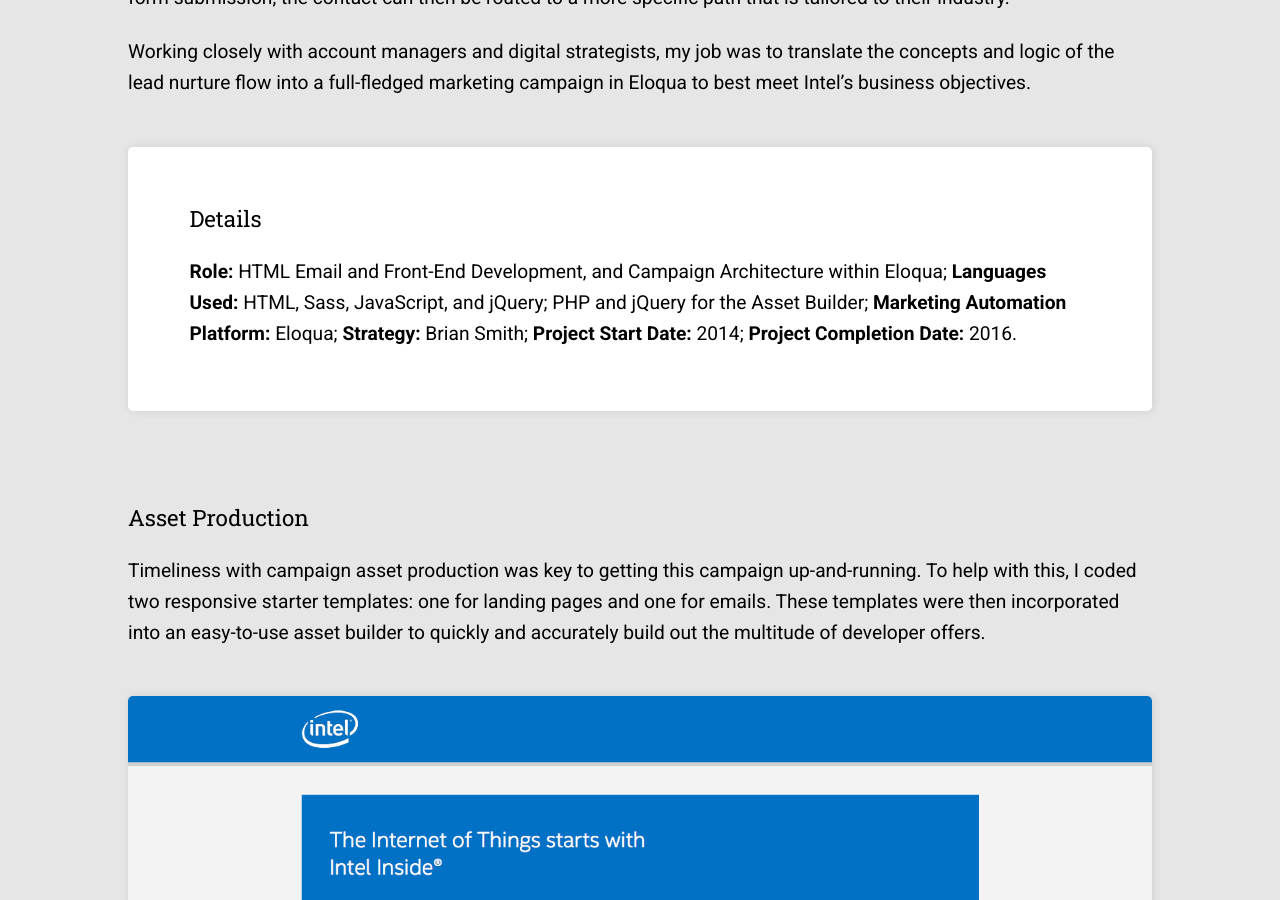
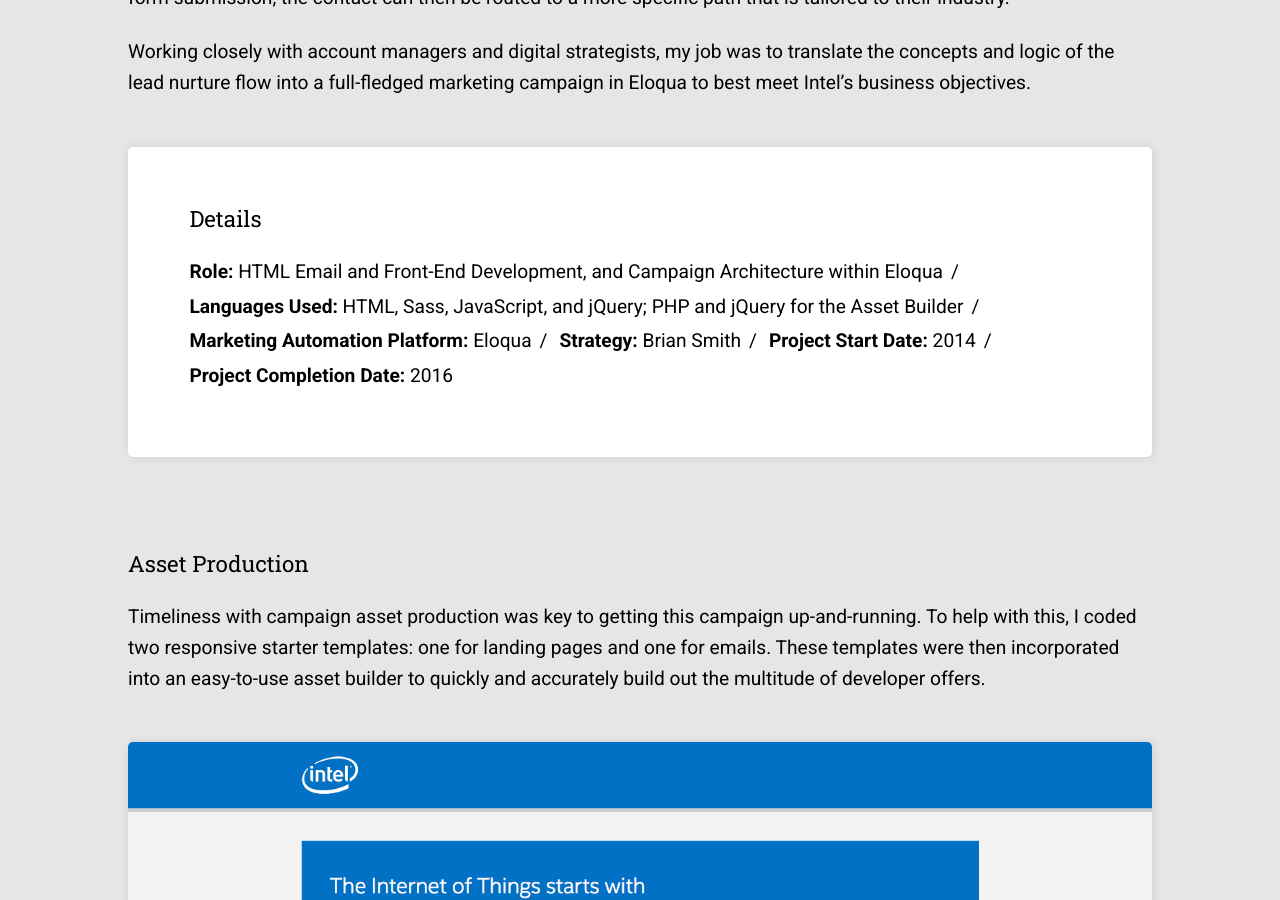
Before and after one commit to mattdavidlucas/mattdavidlucas.github.io, a Jekyll site: the page built from intel-nurture-campaign.html, in a window 1280 px wide and 900 px high, scrolled down 339 px. Built offline with Jekyll 4.4.1, drawn with Linux system fonts in a browser that asks for light colours; nearby versions of some CDN libraries.

Commit message:
Add front matter for Details module.

```diff
--- a/intel-nurture-campaign.html
+++ b/intel-nurture-campaign.html
@@ -12,7 +15,11 @@
 	<section class="details">
 		<h4>Details</h4>
 
-		<p><strong>Role:</strong> HTML Email and Front-End Development, and Campaign Architecture within Eloqua; <strong>Languages Used:</strong> HTML, Sass, JavaScript, and jQuery; PHP and jQuery for the Asset Builder; <strong>Marketing Automation Platform:</strong> Eloqua; <strong>Strategy:</strong> Brian Smith; <strong>Project Start Date:</strong> 2014; <strong>Project Completion Date:</strong> 2016.</p>
+		<ul>
+			{% for detail in project_details %}
+			<li>{{detail}}</li>
+			{% endfor %}
+		</ul>
 	</section>
 
 	<h3>Asset Production</h3>
```
Also changed, not shown: other parts of intel-nurture-campaign.html (+3 -0 lines).
